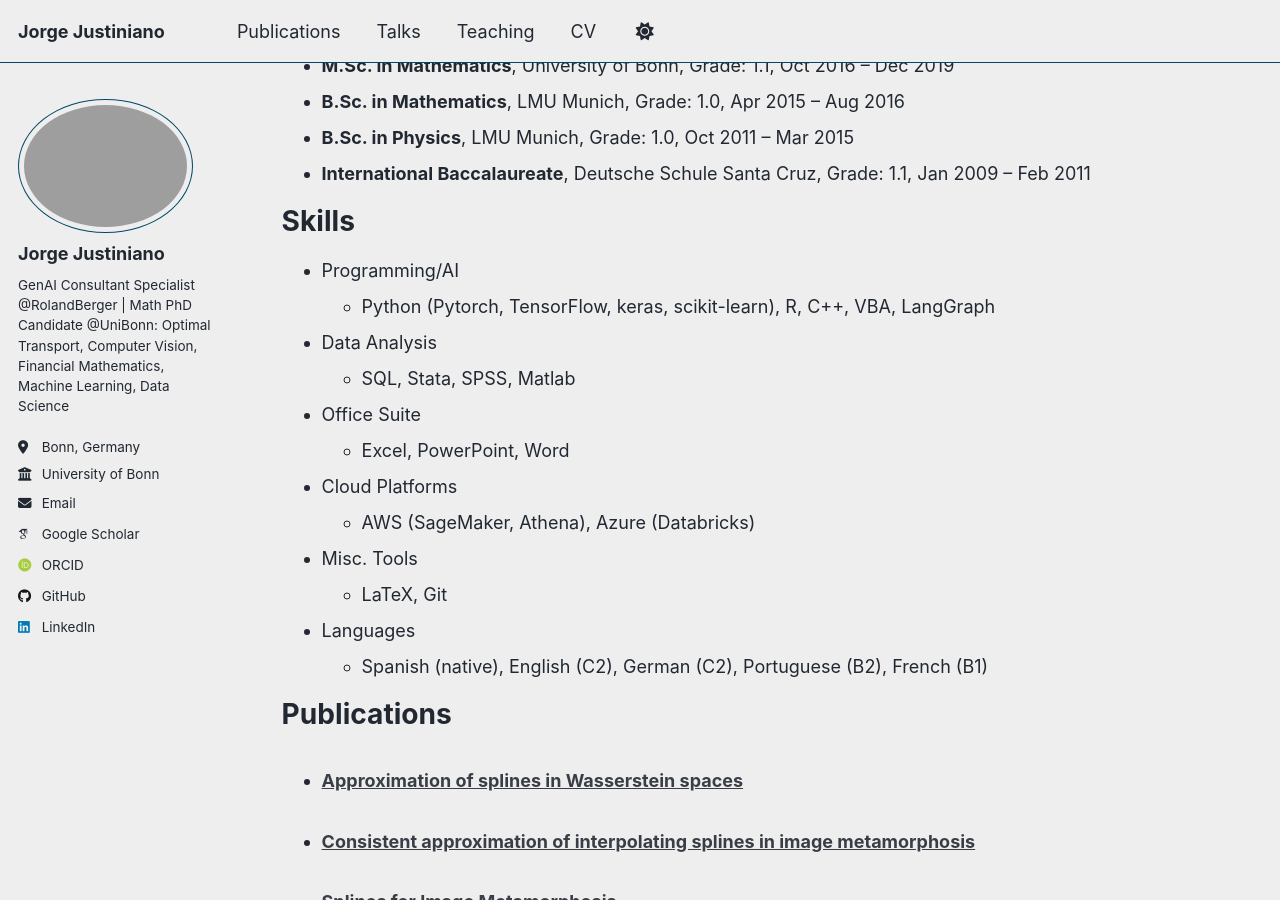
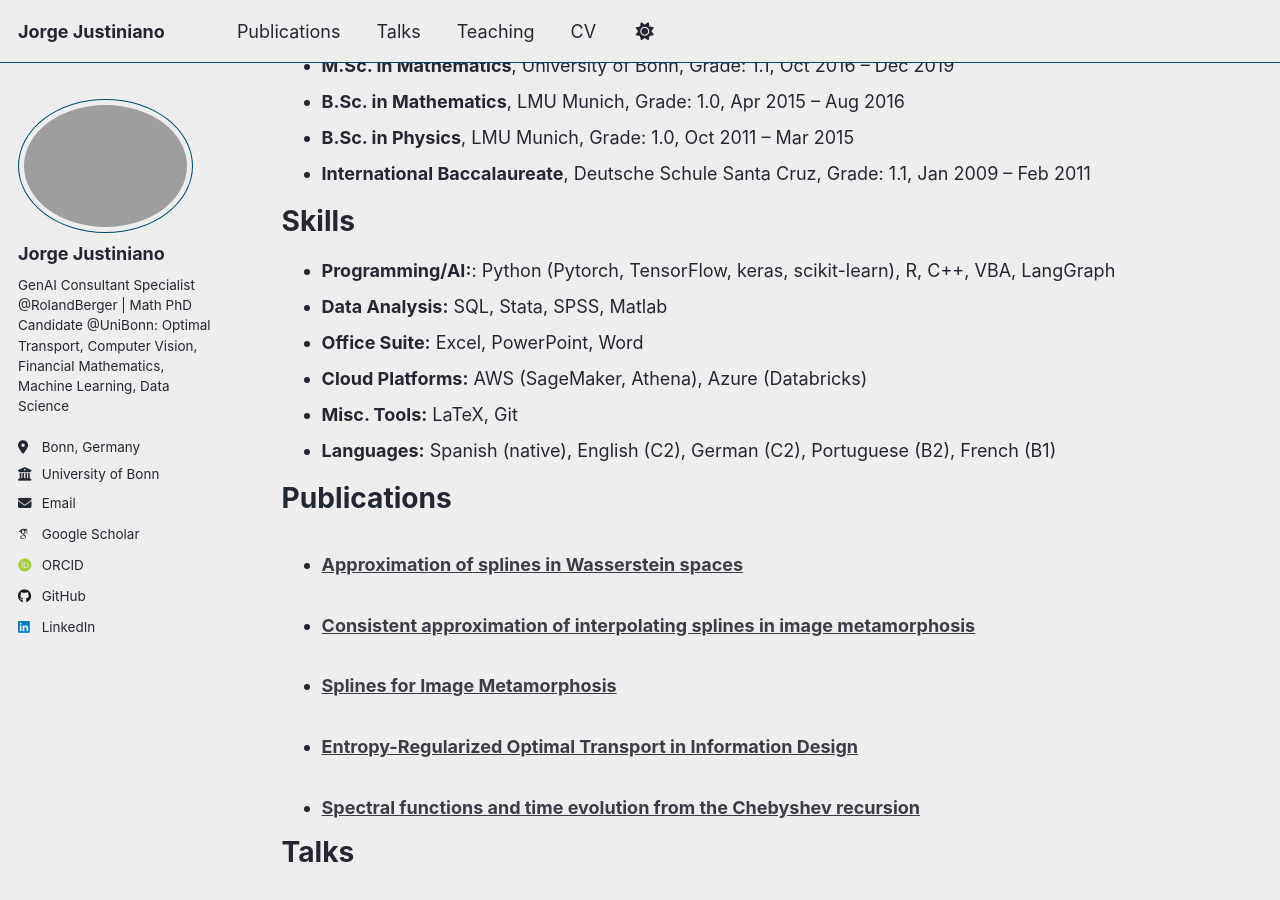
Before and after one commit to jjustiniano2/jjustiniano2.github.io, a Jekyll site: the page built from _pages/cv.md, in a window 1280 px wide and 900 px high, scrolled down 670 px. Built offline with Jekyll 4.4.1, drawn with Linux system fonts in a browser that asks for light colours; some web fonts are replaced; a script that is not in the unit is left out.

Commit message:
Update cv.md

```diff
--- a/_pages/cv.md
+++ b/_pages/cv.md
@@ -36,18 +36,12 @@ Education
 
 Skills
 ======
-* Programming/AI
-  * Python (Pytorch, TensorFlow, keras, scikit-learn), R, C++, VBA, LangGraph
-* Data Analysis
-  * SQL, Stata, SPSS, Matlab
-* Office Suite
-  * Excel, PowerPoint, Word
-* Cloud Platforms
-  * AWS (SageMaker, Athena), Azure (Databricks)
-* Misc. Tools
-  * LaTeX, Git
-* Languages
-  * Spanish (native), English (C2), German (C2), Portuguese (B2), French (B1)
+* <strong>Programming/AI:</strong>: Python (Pytorch, TensorFlow, keras, scikit-learn), R, C++, VBA, LangGraph
+* <strong>Data Analysis:</strong> SQL, Stata, SPSS, Matlab
+* <strong>Office Suite:</strong> Excel, PowerPoint, Word
+* <strong>Cloud Platforms:</strong> AWS (SageMaker, Athena), Azure (Databricks)
+* <strong>Misc. Tools:</strong> LaTeX, Git
+* <strong>Languages:</strong> Spanish (native), English (C2), German (C2), Portuguese (B2), French (B1)
 
 Publications
 ======
```
